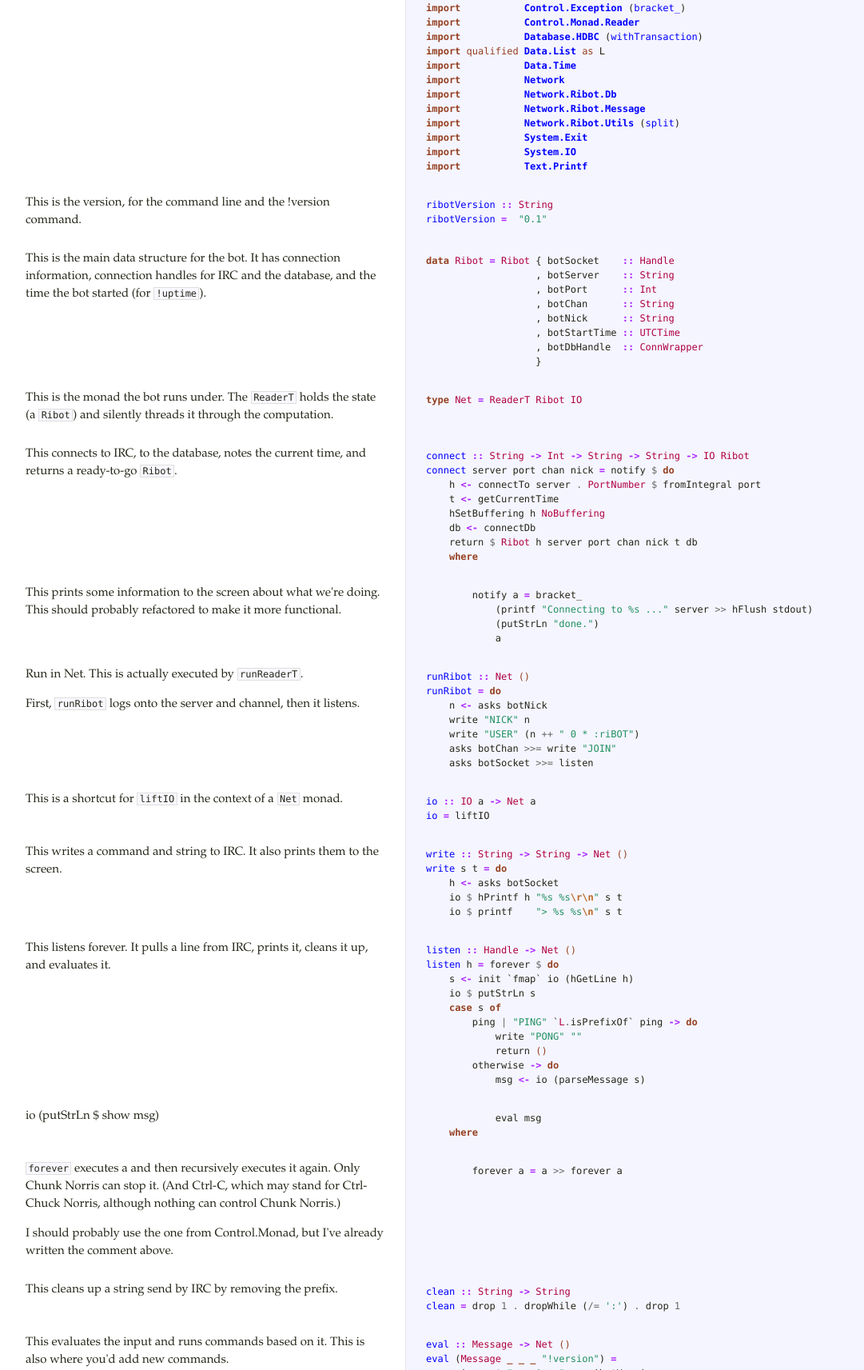
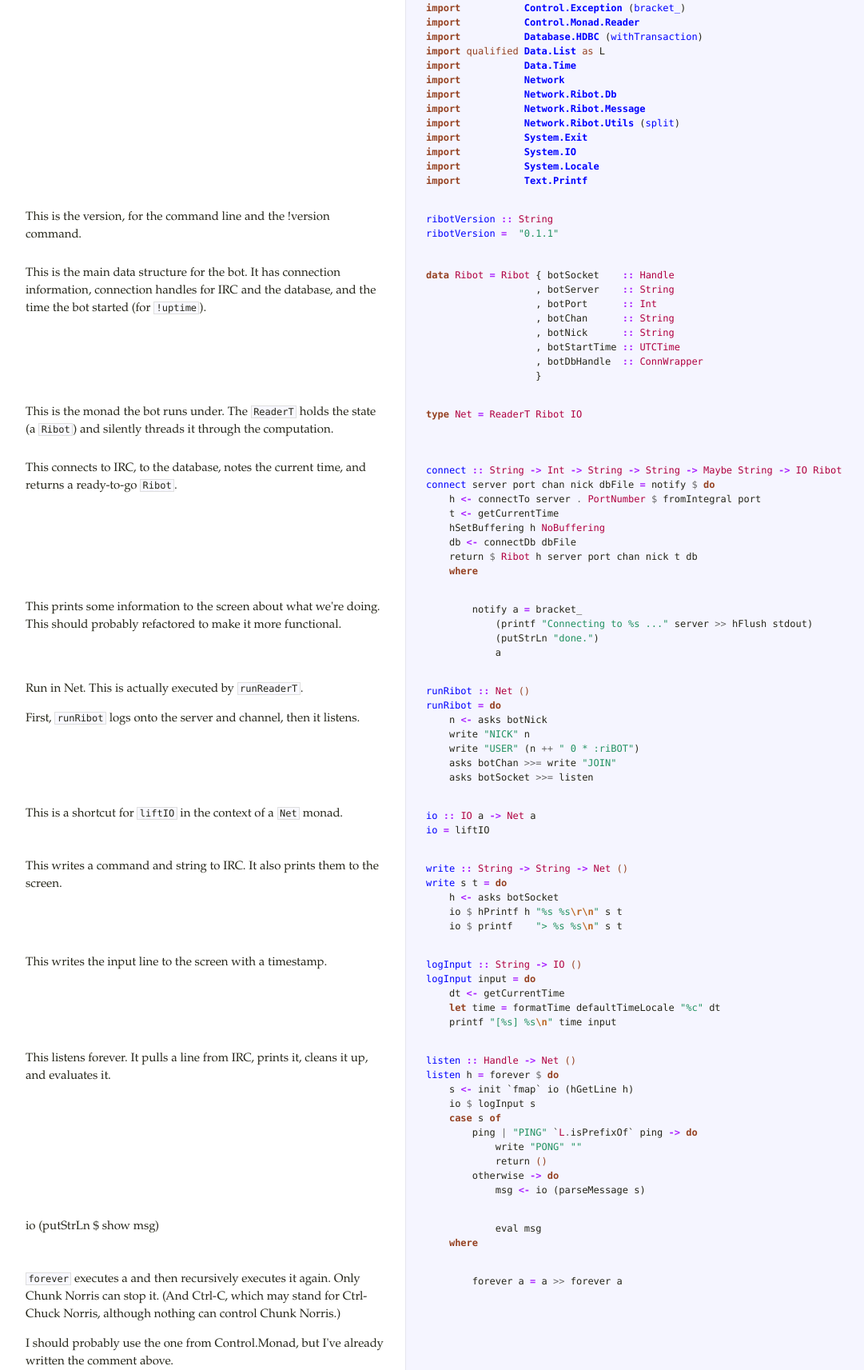
Before and after one commit to erochest/ribot, a plain HTML site: page docs/Core.html in a window 1280 px wide. Shown: the part 329-2042 px from the top of the page at 80% size, without its empty margins (18-1099 px from the left). Drawn offline with Linux system fonts and the light colour scheme.

Commit message:
Updated docs.

```diff
--- a/docs/Core.html
+++ b/docs/Core.html
@@ -21,8 +21,9 @@ for the Ribot bot, as well as functions to make working with IRC easier.</p>
 <span class="kr">import</span>           <span class="nn">Network.Ribot.Utils</span> <span class="p">(</span><span class="nf">split</span><span class="p">)</span>
 <span class="kr">import</span>           <span class="nn">System.Exit</span>
 <span class="kr">import</span>           <span class="nn">System.IO</span>
+<span class="kr">import</span>           <span class="nn">System.Locale</span>
 <span class="kr">import</span>           <span class="nn">Text.Printf</span></pre></div>             </td>           </tr>                               <tr id="section-3">             <td class="docs">               <div class="pilwrap">                 <a class="pilcrow" href="#section-3">&#182;</a>               </div>               <p>This is the version, for the command line and the !version command.</p>             </td>             <td class="code">               <div class="highlight"><pre><span class="nf">ribotVersion</span> <span class="ow">::</span> <span class="kt">String</span>
-<span class="nf">ribotVersion</span> <span class="ow">=</span>  <span class="s">&quot;0.1&quot;</span></pre></div>             </td>           </tr>                               <tr id="section-4">             <td class="docs">               <div class="pilwrap">                 <a class="pilcrow" href="#section-4">&#182;</a>               </div>               <p>This is the main data structure for the bot. It has connection information,
+<span class="nf">ribotVersion</span> <span class="ow">=</span>  <span class="s">&quot;0.1.1&quot;</span></pre></div>             </td>           </tr>                               <tr id="section-4">             <td class="docs">               <div class="pilwrap">                 <a class="pilcrow" href="#section-4">&#182;</a>               </div>               <p>This is the main data structure for the bot. It has connection information,
 connection handles for IRC and the database, and the time the bot started
 (for <code>!uptime</code>).</p>             </td>             <td class="code">               <div class="highlight"><pre><span class="kr">data</span> <span class="kt">Ribot</span> <span class="ow">=</span> <span class="kt">Ribot</span> <span class="p">{</span> <span class="n">botSocket</span>    <span class="ow">::</span> <span class="kt">Handle</span>
                    <span class="p">,</span> <span class="n">botServer</span>    <span class="ow">::</span> <span class="kt">String</span>
@@ -33,12 +34,12 @@ connection handles for IRC and the database, and the time the bot started
                    <span class="p">,</span> <span class="n">botDbHandle</span>  <span class="ow">::</span> <span class="kt">ConnWrapper</span>
                    <span class="p">}</span></pre></div>             </td>           </tr>                               <tr id="section-5">             <td class="docs">               <div class="pilwrap">                 <a class="pilcrow" href="#section-5">&#182;</a>               </div>               <p>This is the monad the bot runs under. The <code>ReaderT</code> holds the state (a
 <code>Ribot</code>) and silently threads it through the computation.</p>             </td>             <td class="code">               <div class="highlight"><pre><span class="kr">type</span> <span class="kt">Net</span> <span class="ow">=</span> <span class="kt">ReaderT</span> <span class="kt">Ribot</span> <span class="kt">IO</span></pre></div>             </td>           </tr>                               <tr id="section-6">             <td class="docs">               <div class="pilwrap">                 <a class="pilcrow" href="#section-6">&#182;</a>               </div>               <p>This connects to IRC, to the database, notes the current time, and returns a
-ready-to-go <code>Ribot</code>.</p>             </td>             <td class="code">               <div class="highlight"><pre><span class="nf">connect</span> <span class="ow">::</span> <span class="kt">String</span> <span class="ow">-&gt;</span> <span class="kt">Int</span> <span class="ow">-&gt;</span> <span class="kt">String</span> <span class="ow">-&gt;</span> <span class="kt">String</span> <span class="ow">-&gt;</span> <span class="kt">IO</span> <span class="kt">Ribot</span>
-<span class="nf">connect</span> <span class="n">server</span> <span class="n">port</span> <span class="n">chan</span> <span class="n">nick</span> <span class="ow">=</span> <span class="n">notify</span> <span class="o">$</span> <span class="kr">do</span>
+ready-to-go <code>Ribot</code>.</p>             </td>             <td class="code">               <div class="highlight"><pre><span class="nf">connect</span> <span class="ow">::</span> <span class="kt">String</span> <span class="ow">-&gt;</span> <span class="kt">Int</span> <span class="ow">-&gt;</span> <span class="kt">String</span> <span class="ow">-&gt;</span> <span class="kt">String</span> <span class="ow">-&gt;</span> <span class="kt">Maybe</span> <span class="kt">String</span> <span class="ow">-&gt;</span> <span class="kt">IO</span> <span class="kt">Ribot</span>
+<span class="nf">connect</span> <span class="n">server</span> <span class="n">port</span> <span class="n">chan</span> <span class="n">nick</span> <span class="n">dbFile</span> <span class="ow">=</span> <span class="n">notify</span> <span class="o">$</span> <span class="kr">do</span>
     <span class="n">h</span> <span class="ow">&lt;-</span> <span class="n">connectTo</span> <span class="n">server</span> <span class="o">.</span> <span class="kt">PortNumber</span> <span class="o">$</span> <span class="n">fromIntegral</span> <span class="n">port</span>
     <span class="n">t</span> <span class="ow">&lt;-</span> <span class="n">getCurrentTime</span>
     <span class="n">hSetBuffering</span> <span class="n">h</span> <span class="kt">NoBuffering</span>
-    <span class="n">db</span> <span class="ow">&lt;-</span> <span class="n">connectDb</span>
+    <span class="n">db</span> <span class="ow">&lt;-</span> <span class="n">connectDb</span> <span class="n">dbFile</span>
     <span class="n">return</span> <span class="o">$</span> <span class="kt">Ribot</span> <span class="n">h</span> <span class="n">server</span> <span class="n">port</span> <span class="n">chan</span> <span class="n">nick</span> <span class="n">t</span> <span class="n">db</span>
     <span class="kr">where</span></pre></div>             </td>           </tr>                               <tr id="section-7">             <td class="docs">               <div class="pilwrap">                 <a class="pilcrow" href="#section-7">&#182;</a>               </div>               <p>This prints some information to the screen about what we're doing.
 This should probably refactored to make it more functional.</p>             </td>             <td class="code">               <div class="highlight"><pre>        <span class="n">notify</span> <span class="n">a</span> <span class="ow">=</span> <span class="n">bracket_</span>
@@ -57,24 +58,28 @@ This should probably refactored to make it more functional.</p>             </td
 <span class="nf">write</span> <span class="n">s</span> <span class="n">t</span> <span class="ow">=</span> <span class="kr">do</span>
     <span class="n">h</span> <span class="ow">&lt;-</span> <span class="n">asks</span> <span class="n">botSocket</span>
     <span class="n">io</span> <span class="o">$</span> <span class="n">hPrintf</span> <span class="n">h</span> <span class="s">&quot;%s %s</span><span class="se">\r\n</span><span class="s">&quot;</span> <span class="n">s</span> <span class="n">t</span>
-    <span class="n">io</span> <span class="o">$</span> <span class="n">printf</span>    <span class="s">&quot;&gt; %s %s</span><span class="se">\n</span><span class="s">&quot;</span> <span class="n">s</span> <span class="n">t</span></pre></div>             </td>           </tr>                               <tr id="section-11">             <td class="docs">               <div class="pilwrap">                 <a class="pilcrow" href="#section-11">&#182;</a>               </div>               <p>This listens forever. It pulls a line from IRC, prints it, cleans it up, and
+    <span class="n">io</span> <span class="o">$</span> <span class="n">printf</span>    <span class="s">&quot;&gt; %s %s</span><span class="se">\n</span><span class="s">&quot;</span> <span class="n">s</span> <span class="n">t</span></pre></div>             </td>           </tr>                               <tr id="section-11">             <td class="docs">               <div class="pilwrap">                 <a class="pilcrow" href="#section-11">&#182;</a>               </div>               <p>This writes the input line to the screen with a timestamp.</p>             </td>             <td class="code">               <div class="highlight"><pre><span class="nf">logInput</span> <span class="ow">::</span> <span class="kt">String</span> <span class="ow">-&gt;</span> <span class="kt">IO</span> <span class="nb">()</span>
+<span class="nf">logInput</span> <span class="n">input</span> <span class="ow">=</span> <span class="kr">do</span>
+    <span class="n">dt</span> <span class="ow">&lt;-</span> <span class="n">getCurrentTime</span>
+    <span class="kr">let</span> <span class="n">time</span> <span class="ow">=</span> <span class="n">formatTime</span> <span class="n">defaultTimeLocale</span> <span class="s">&quot;%c&quot;</span> <span class="n">dt</span>
+    <span class="n">printf</span> <span class="s">&quot;[%s] %s</span><span class="se">\n</span><span class="s">&quot;</span> <span class="n">time</span> <span class="n">input</span></pre></div>             </td>           </tr>                               <tr id="section-12">             <td class="docs">               <div class="pilwrap">                 <a class="pilcrow" href="#section-12">&#182;</a>               </div>               <p>This listens forever. It pulls a line from IRC, prints it, cleans it up, and
 evaluates it.</p>             </td>             <td class="code">               <div class="highlight"><pre><span class="nf">listen</span> <span class="ow">::</span> <span class="kt">Handle</span> <span class="ow">-&gt;</span> <span class="kt">Net</span> <span class="nb">()</span>
 <span class="nf">listen</span> <span class="n">h</span> <span class="ow">=</span> <span class="n">forever</span> <span class="o">$</span> <span class="kr">do</span>
     <span class="n">s</span> <span class="ow">&lt;-</span> <span class="n">init</span> <span class="p">`</span><span class="n">fmap</span><span class="p">`</span> <span class="n">io</span> <span class="p">(</span><span class="n">hGetLine</span> <span class="n">h</span><span class="p">)</span>
-    <span class="n">io</span> <span class="o">$</span> <span class="n">putStrLn</span> <span class="n">s</span>
+    <span class="n">io</span> <span class="o">$</span> <span class="n">logInput</span> <span class="n">s</span>
     <span class="kr">case</span> <span class="n">s</span> <span class="kr">of</span>
         <span class="n">ping</span> <span class="o">|</span> <span class="s">&quot;PING&quot;</span> <span class="p">`</span><span class="kt">L</span><span class="o">.</span><span class="n">isPrefixOf</span><span class="p">`</span> <span class="n">ping</span> <span class="ow">-&gt;</span> <span class="kr">do</span>
             <span class="n">write</span> <span class="s">&quot;PONG&quot;</span> <span class="s">&quot;&quot;</span>
             <span class="n">return</span> <span class="nb">()</span>
         <span class="n">otherwise</span> <span class="ow">-&gt;</span> <span class="kr">do</span>
-            <span class="n">msg</span> <span class="ow">&lt;-</span> <span class="n">io</span> <span class="p">(</span><span class="n">parseMessage</span> <span class="n">s</span><span class="p">)</span></pre></div>             </td>           </tr>                               <tr id="section-12">             <td class="docs">               <div class="pilwrap">                 <a class="pilcrow" href="#section-12">&#182;</a>               </div>               <p>io (putStrLn $ show msg)</p>             </td>             <td class="code">               <div class="highlight"><pre>            <span class="n">eval</span> <span class="n">msg</span>
-    <span class="kr">where</span></pre></div>             </td>           </tr>                               <tr id="section-13">             <td class="docs">               <div class="pilwrap">                 <a class="pilcrow" href="#section-13">&#182;</a>               </div>               <p><code>forever</code> executes a and then recursively executes it again. Only
+            <span class="n">msg</span> <span class="ow">&lt;-</span> <span class="n">io</span> <span class="p">(</span><span class="n">parseMessage</span> <span class="n">s</span><span class="p">)</span></pre></div>             </td>           </tr>                               <tr id="section-13">             <td class="docs">               <div class="pilwrap">                 <a class="pilcrow" href="#section-13">&#182;</a>               </div>               <p>io (putStrLn $ show msg)</p>             </td>             <td class="code">               <div class="highlight"><pre>            <span class="n">eval</span> <span class="n">msg</span>
+    <span class="kr">where</span></pre></div>             </td>           </tr>                               <tr id="section-14">             <td class="docs">               <div class="pilwrap">                 <a class="pilcrow" href="#section-14">&#182;</a>               </div>               <p><code>forever</code> executes a and then recursively executes it again. Only
 Chunk Norris can stop it. (And Ctrl-C, which may stand for
 Ctrl-Chuck Norris, although nothing can control Chunk Norris.)</p>
 
 <p>I should probably use the one from Control.Monad, but I've already
-written the comment above.</p>             </td>             <td class="code">               <div class="highlight"><pre>        <span class="n">forever</span> <span class="n">a</span> <span class="ow">=</span> <span class="n">a</span> <span class="o">&gt;&gt;</span> <span class="n">forever</span> <span class="n">a</span></pre></div>             </td>           </tr>                               <tr id="section-14">             <td class="docs">               <div class="pilwrap">                 <a class="pilcrow" href="#section-14">&#182;</a>               </div>               <p>This cleans up a string send by IRC by removing the prefix.</p>             </td>             <td class="code">               <div class="highlight"><pre><span class="nf">clean</span> <span class="ow">::</span> <span class="kt">String</span> <span class="ow">-&gt;</span> <span class="kt">String</span>
-<span class="nf">clean</span> <span class="ow">=</span> <span class="n">drop</span> <span class="mi">1</span> <span class="o">.</span> <span class="n">dropWhile</span> <span class="p">(</span><span class="o">/=</span> <span class="sc">&#39;:&#39;</span><span class="p">)</span> <span class="o">.</span> <span class="n">drop</span> <span class="mi">1</span></pre></div>             </td>           </tr>                               <tr id="section-15">             <td class="docs">               <div class="pilwrap">                 <a class="pilcrow" href="#section-15">&#182;</a>               </div>               <p>This evaluates the input and runs commands based on it. This is also where
+written the comment above.</p>             </td>             <td class="code">               <div class="highlight"><pre>        <span class="n">forever</span> <span class="n">a</span> <span class="ow">=</span> <span class="n">a</span> <span class="o">&gt;&gt;</span> <span class="n">forever</span> <span class="n">a</span></pre></div>             </td>           </tr>                               <tr id="section-15">             <td class="docs">               <div class="pilwrap">                 <a class="pilcrow" href="#section-15">&#182;</a>               </div>               <p>This cleans up a string send by IRC by removing the prefix.</p>             </td>             <td class="code">               <div class="highlight"><pre><span class="nf">clean</span> <span class="ow">::</span> <span class="kt">String</span> <span class="ow">-&gt;</span> <span class="kt">String</span>
+<span class="nf">clean</span> <span class="ow">=</span> <span class="n">drop</span> <span class="mi">1</span> <span class="o">.</span> <span class="n">dropWhile</span> <span class="p">(</span><span class="o">/=</span> <span class="sc">&#39;:&#39;</span><span class="p">)</span> <span class="o">.</span> <span class="n">drop</span> <span class="mi">1</span></pre></div>             </td>           </tr>                               <tr id="section-16">             <td class="docs">               <div class="pilwrap">                 <a class="pilcrow" href="#section-16">&#182;</a>               </div>               <p>This evaluates the input and runs commands based on it. This is also where
 you'd add new commands.</p>
 
 <p>Commands it recognizes now are:</p>
@@ -100,14 +105,14 @@ you'd add new commands.</p>
 <span class="nf">eval</span> <span class="p">(</span><span class="kt">Message</span> <span class="kr">_</span> <span class="kr">_</span> <span class="kr">_</span> <span class="n">x</span><span class="p">)</span> <span class="o">|</span> <span class="s">&quot;!echo&quot;</span> <span class="p">`</span><span class="kt">L</span><span class="o">.</span><span class="n">isPrefixOf</span><span class="p">`</span> <span class="n">x</span> <span class="ow">=</span>
     <span class="n">privmsg</span> <span class="p">(</span><span class="n">drop</span> <span class="mi">6</span> <span class="n">x</span><span class="p">)</span>
 <span class="nf">eval</span> <span class="p">(</span><span class="kt">Message</span> <span class="kr">_</span> <span class="kr">_</span> <span class="kr">_</span> <span class="p">(</span><span class="sc">&#39;!&#39;</span><span class="kt">:</span><span class="kr">_</span><span class="p">))</span> <span class="ow">=</span> <span class="n">return</span> <span class="nb">()</span>
-<span class="nf">eval</span> <span class="n">msg</span> <span class="ow">=</span> <span class="n">processMessage</span> <span class="n">msg</span></pre></div>             </td>           </tr>                               <tr id="section-16">             <td class="docs">               <div class="pilwrap">                 <a class="pilcrow" href="#section-16">&#182;</a>               </div>               <p>This gets how long the bot has been running and returns it as a string.</p>             </td>             <td class="code">               <div class="highlight"><pre><span class="nf">uptime</span> <span class="ow">::</span> <span class="kt">Net</span> <span class="kt">String</span>
+<span class="nf">eval</span> <span class="n">msg</span> <span class="ow">=</span> <span class="n">processMessage</span> <span class="n">msg</span></pre></div>             </td>           </tr>                               <tr id="section-17">             <td class="docs">               <div class="pilwrap">                 <a class="pilcrow" href="#section-17">&#182;</a>               </div>               <p>This gets how long the bot has been running and returns it as a string.</p>             </td>             <td class="code">               <div class="highlight"><pre><span class="nf">uptime</span> <span class="ow">::</span> <span class="kt">Net</span> <span class="kt">String</span>
 <span class="nf">uptime</span> <span class="ow">=</span> <span class="kr">do</span>
     <span class="n">now</span> <span class="ow">&lt;-</span> <span class="n">io</span> <span class="n">getCurrentTime</span>
     <span class="n">zero</span> <span class="ow">&lt;-</span> <span class="n">asks</span> <span class="n">botStartTime</span>
-    <span class="n">return</span> <span class="o">.</span> <span class="n">show</span> <span class="o">$</span> <span class="n">diffUTCTime</span> <span class="n">now</span> <span class="n">zero</span></pre></div>             </td>           </tr>                               <tr id="section-17">             <td class="docs">               <div class="pilwrap">                 <a class="pilcrow" href="#section-17">&#182;</a>               </div>               <p>This sends a privmsg to the channel the bot's in.</p>             </td>             <td class="code">               <div class="highlight"><pre><span class="nf">privmsg</span> <span class="ow">::</span> <span class="kt">String</span> <span class="ow">-&gt;</span> <span class="kt">Net</span> <span class="nb">()</span>
+    <span class="n">return</span> <span class="o">.</span> <span class="n">show</span> <span class="o">$</span> <span class="n">diffUTCTime</span> <span class="n">now</span> <span class="n">zero</span></pre></div>             </td>           </tr>                               <tr id="section-18">             <td class="docs">               <div class="pilwrap">                 <a class="pilcrow" href="#section-18">&#182;</a>               </div>               <p>This sends a privmsg to the channel the bot's in.</p>             </td>             <td class="code">               <div class="highlight"><pre><span class="nf">privmsg</span> <span class="ow">::</span> <span class="kt">String</span> <span class="ow">-&gt;</span> <span class="kt">Net</span> <span class="nb">()</span>
 <span class="nf">privmsg</span> <span class="n">s</span> <span class="ow">=</span> <span class="kr">do</span>
     <span class="n">asks</span> <span class="n">botChan</span> <span class="o">&gt;&gt;=</span> <span class="nf">\</span><span class="n">c</span> <span class="ow">-&gt;</span>
-        <span class="n">write</span> <span class="s">&quot;PRIVMSG&quot;</span> <span class="o">$</span> <span class="n">c</span> <span class="o">++</span> <span class="s">&quot; :&quot;</span> <span class="o">++</span> <span class="n">s</span></pre></div>             </td>           </tr>                               <tr id="section-18">             <td class="docs">               <div class="pilwrap">                 <a class="pilcrow" href="#section-18">&#182;</a>               </div>               <p>This processes an incoming message.</p>
+        <span class="n">write</span> <span class="s">&quot;PRIVMSG&quot;</span> <span class="o">$</span> <span class="n">c</span> <span class="o">++</span> <span class="s">&quot; :&quot;</span> <span class="o">++</span> <span class="n">s</span></pre></div>             </td>           </tr>                               <tr id="section-19">             <td class="docs">               <div class="pilwrap">                 <a class="pilcrow" href="#section-19">&#182;</a>               </div>               <p>This processes an incoming message.</p>
 
 <p>Currently, this means that we log it to the database.</p>
 
```
Also changed, not shown: docs/Db.html (+7 -3 lines), docs/Ribot.html (+8 -3 lines).
